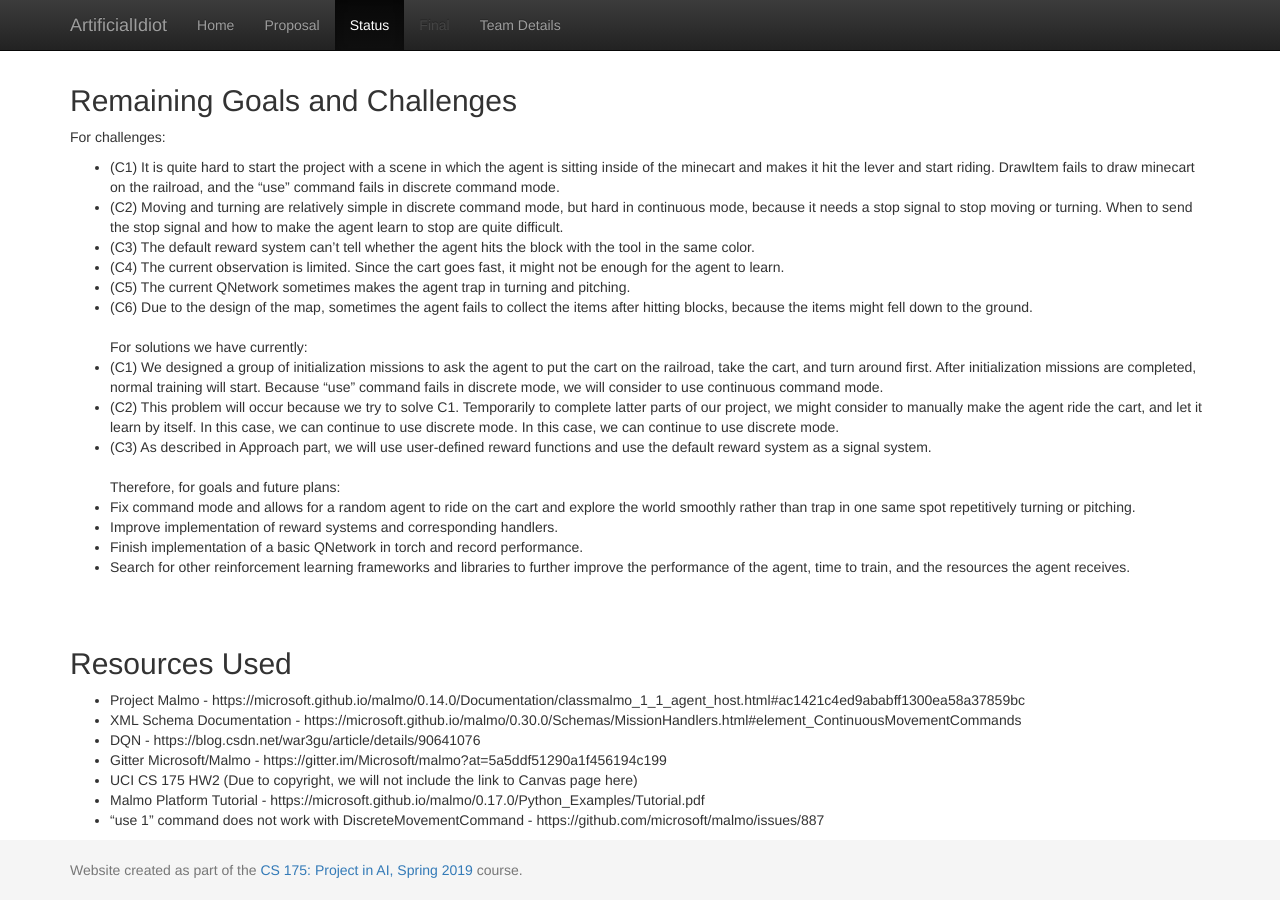
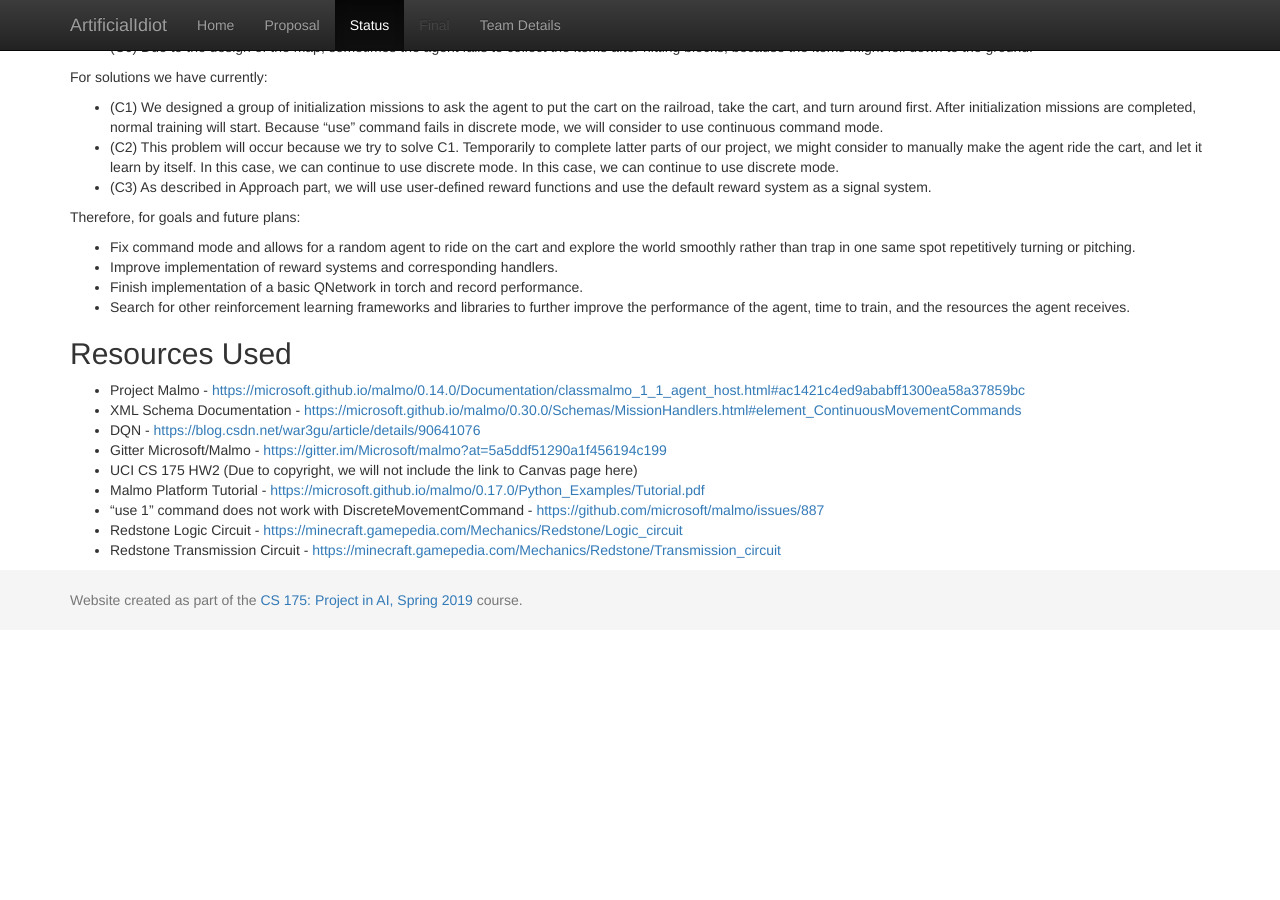
Before and after one commit to CoderMisha/ArtificialIdiot, a Jekyll site: the page built from docs/status.md, in a window 1280 px wide and 900 px high, scrolled down 1211 px. Built offline with Jekyll 4.4.1, drawn with Linux system fonts in a browser that asks for light colours; after the commit the page ends 1841 px from its top, so only the background shows below that.

Commit message:
add some redstone reference webpages

```diff
--- a/docs/status.md
+++ b/docs/status.md
@@ -5,67 +5,63 @@ title: Status
 # {{ page.title }}
 
 ## Video Summary
+
 \[Youtube link\]
 
 ## Project Summary
 
 We are planning to train an AI to play a minigame integrated with features in Beat-Saber (similar to the map in this YouTube video: Zedd & Jasmine Thompson - Funny (Minecraft Music Video \| Beat Synchronized!) but also included features similar to dancing line (similar to this YouTube video: Dancing Line \| The Piano %100 10/10 Gems)).
-<br>
-<br>
+
 The task of the AI is trying to hit the block along the railroad while riding on it with swords in the same color with the block at the proper time (i.e. right before the block is passing the agent). A correct and precise hit will increase the AI's score, and a miss or hitting with a sword in wrong color would decrease the score. The AI should take the game frame as input and perform "aim" (including turn, look / pitch), "switch tools", and "attack" actions correspondingly.
-<br>
-<br>
+
 To make this task more challenging, the AI will encounter multiple rail ways and have to choose the correct one (other wrong ones will lead to lava). The AI should hit the controling redstone at proper time to switch railways to ride on correct one.
-
-<br><br><br>
 
 ## Approach
 
 At current stage, we are using reinforcement learning and Q-Learning algorithm. For the QNetwork model, we keep using torch and use a 6-layer forward-feeding neural network, but we consider to switch to Keras and frameworks such as RLib in the future. The structure of our model is as following: linear, ReLu, linear, ReLu, linear, Softmax. The observation the agent can get is nine nearby blocks of the agent that one block above the ground. These blocks will cover redstones for controlling railroads and wool block for hitting. As we optimize the design of our map, we might change the range of the observations. The model has 9 final states, corresponding to the actions the agent can choose. As we further increase the difficulty of the project problem and add more choices to the agent's inventory, we will also increase the number of states.
-<br>
-<br>
+
 We change the usage of the default reward system in Malmo because we need to consider whether the agent hits the block with the tool in the same color. When the agent successfully hits the block, it will collect the item mined from the block. Therefore, we use RewardForCollectingItem handler as a signal sender. When the agent collects different items, we programmed the Malmo system to give different rewards, respectively. In the function that gets the rewards and process them, we use these rewards as signals, and check whether the signals are the same with the tool in the agent's hand, which is stored in a global variable. For the beginning stage, the reward function is simply adding rewards or substracting penalties, and the final score will be returned when one action ends. For future stages, we might make it more complicated and change the time the agent knows the score.
-<br>
-<br>
+
 The QNetwork will be updated after every 200 frames. Gradient-descending and backpropagating are applied and change weights in the state_dict correspondingly.
 
-<br><br><br>
 ## Evaluation
 
 Quantitatively, the total score the agent receives after completing each episode is one evaluation criteria. The higher the score, the longer the agent lives, and the better its performance is. Scores will consist of different parts including living (penalty for not hitting lever and ride into lava), correct hitting (hit the block with the tool in the same color), and hitting timing. We will use random agents as the first baseline, human-player score as the second baseline, and train the agent to perform better than act randomly and manually. In next stages, more tools and levers will be added to the map, and the evaluation process will start again.
-<br><br>
+
 For qualitative evaluation, we will check the final result and check how the agent makes decisions. Decisions includes turn, attack, pitch, and hotbar switch. If the agent mostly makes necessary decisions, then it will pass qualitative evalutaion perfectly. If not, then it might need improvements besides of quatitative evaluations.
 
+## Remaining Goals and Challenges
 
+For challenges:
 
-<br><br><br>
-## Remaining Goals and Challenges
-For challenges:
 - (C1) It is quite hard to start the project with a scene in which the agent is sitting inside of the minecart and makes it hit the lever and start riding. DrawItem fails to draw minecart on the railroad, and the "use" command fails in discrete command mode.
 - (C2) Moving and turning are relatively simple in discrete command mode, but hard in continuous mode, because it needs a stop signal to stop moving or turning. When to send the stop signal and how to make the agent learn to stop are quite difficult.
 - (C3) The default reward system can't tell whether the agent hits the block with the tool in the same color.
 - (C4) The current observation is limited. Since the cart goes fast, it might not be enough for the agent to learn.
 - (C5) The current QNetwork sometimes makes the agent trap in turning and pitching.
 - (C6) Due to the design of the map, sometimes the agent fails to collect the items after hitting blocks, because the items might fell down to the ground.
-<br><br>
+
 For solutions we have currently:
+
 - (C1) We designed a group of initialization missions to ask the agent to put the cart on the railroad, take the cart, and turn around first. After initialization missions are completed, normal training will start. Because "use" command fails in discrete mode, we will consider to use continuous command mode.
 - (C2) This problem will occur because we try to solve C1. Temporarily to complete latter parts of our project, we might consider to manually make the agent ride the cart, and let it learn by itself. In this case, we can continue to use discrete mode. In this case, we can continue to use discrete mode.
 - (C3) As described in Approach part, we will use user-defined reward functions and use the default reward system as a signal system.
-<br><br>
+
 Therefore, for goals and future plans:
+
 - Fix command mode and allows for a random agent to ride on the cart and explore the world smoothly rather than trap in one same spot repetitively turning or pitching.
 - Improve implementation of reward systems and corresponding handlers.
 - Finish implementation of a basic QNetwork in torch and record performance.
 - Search for other reinforcement learning frameworks and libraries to further improve the performance of the agent, time to train, and the resources the agent receives.
 
+## Resources Used
 
-<br><br>
-## Resources Used
-- Project Malmo - https://microsoft.github.io/malmo/0.14.0/Documentation/classmalmo_1_1_agent_host.html#ac1421c4ed9ababff1300ea58a37859bc
-- XML Schema Documentation - https://microsoft.github.io/malmo/0.30.0/Schemas/MissionHandlers.html#element_ContinuousMovementCommands
-- DQN - https://blog.csdn.net/war3gu/article/details/90641076
-- Gitter Microsoft/Malmo - https://gitter.im/Microsoft/malmo?at=5a5ddf51290a1f456194c199
+- Project Malmo - [https://microsoft.github.io/malmo/0.14.0/Documentation/classmalmo_1_1_agent_host.html#ac1421c4ed9ababff1300ea58a37859bc](https://microsoft.github.io/malmo/0.14.0/Documentation/classmalmo_1_1_agent_host.html#ac1421c4ed9ababff1300ea58a37859bc)
+- XML Schema Documentation - [https://microsoft.github.io/malmo/0.30.0/Schemas/MissionHandlers.html#element_ContinuousMovementCommands](https://microsoft.github.io/malmo/0.30.0/Schemas/MissionHandlers.html#element_ContinuousMovementCommands)
+- DQN - [https://blog.csdn.net/war3gu/article/details/90641076](https://blog.csdn.net/war3gu/article/details/90641076)
+- Gitter Microsoft/Malmo - [https://gitter.im/Microsoft/malmo?at=5a5ddf51290a1f456194c199](https://gitter.im/Microsoft/malmo?at=5a5ddf51290a1f456194c199)
 - UCI CS 175 HW2 (Due to copyright, we will not include the link to Canvas page here)
-- Malmo Platform Tutorial - https://microsoft.github.io/malmo/0.17.0/Python_Examples/Tutorial.pdf
-- "use 1" command does not work with DiscreteMovementCommand - https://github.com/microsoft/malmo/issues/887
+- Malmo Platform Tutorial - [https://microsoft.github.io/malmo/0.17.0/Python_Examples/Tutorial.pdf](https://microsoft.github.io/malmo/0.17.0/Python_Examples/Tutorial.pdf)
+- "use 1" command does not work with DiscreteMovementCommand - [https://github.com/microsoft/malmo/issues/887](https://github.com/microsoft/malmo/issues/887)
+- Redstone Logic Circuit - [https://minecraft.gamepedia.com/Mechanics/Redstone/Logic_circuit](https://minecraft.gamepedia.com/Mechanics/Redstone/Logic_circuit)
+- Redstone Transmission Circuit - [https://minecraft.gamepedia.com/Mechanics/Redstone/Transmission_circuit](https://minecraft.gamepedia.com/Mechanics/Redstone/Transmission_circuit)
```
Also changed, not shown: docs/index.md (+7 -5 lines), docs/team.md (+3 -1 lines).
